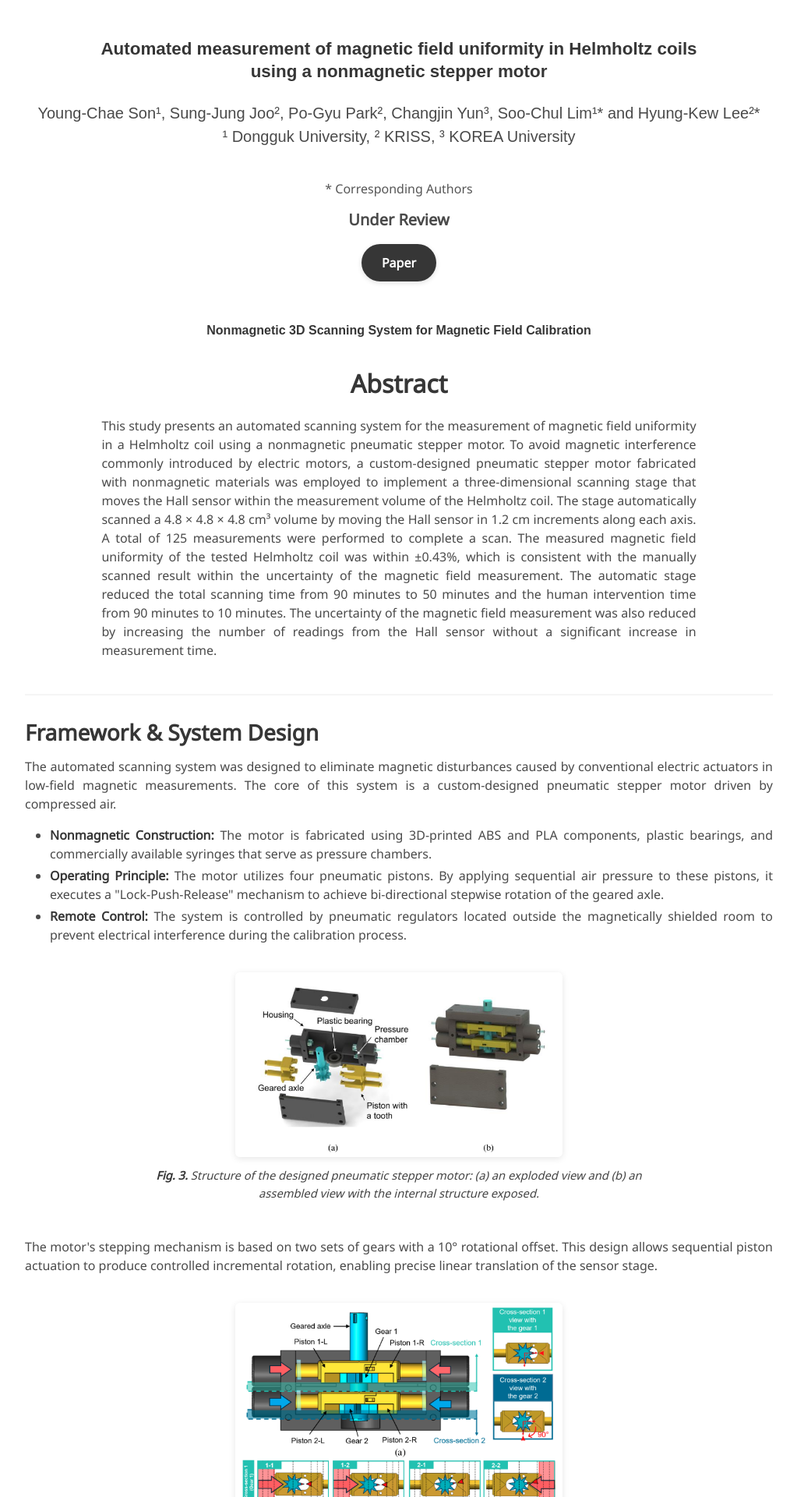
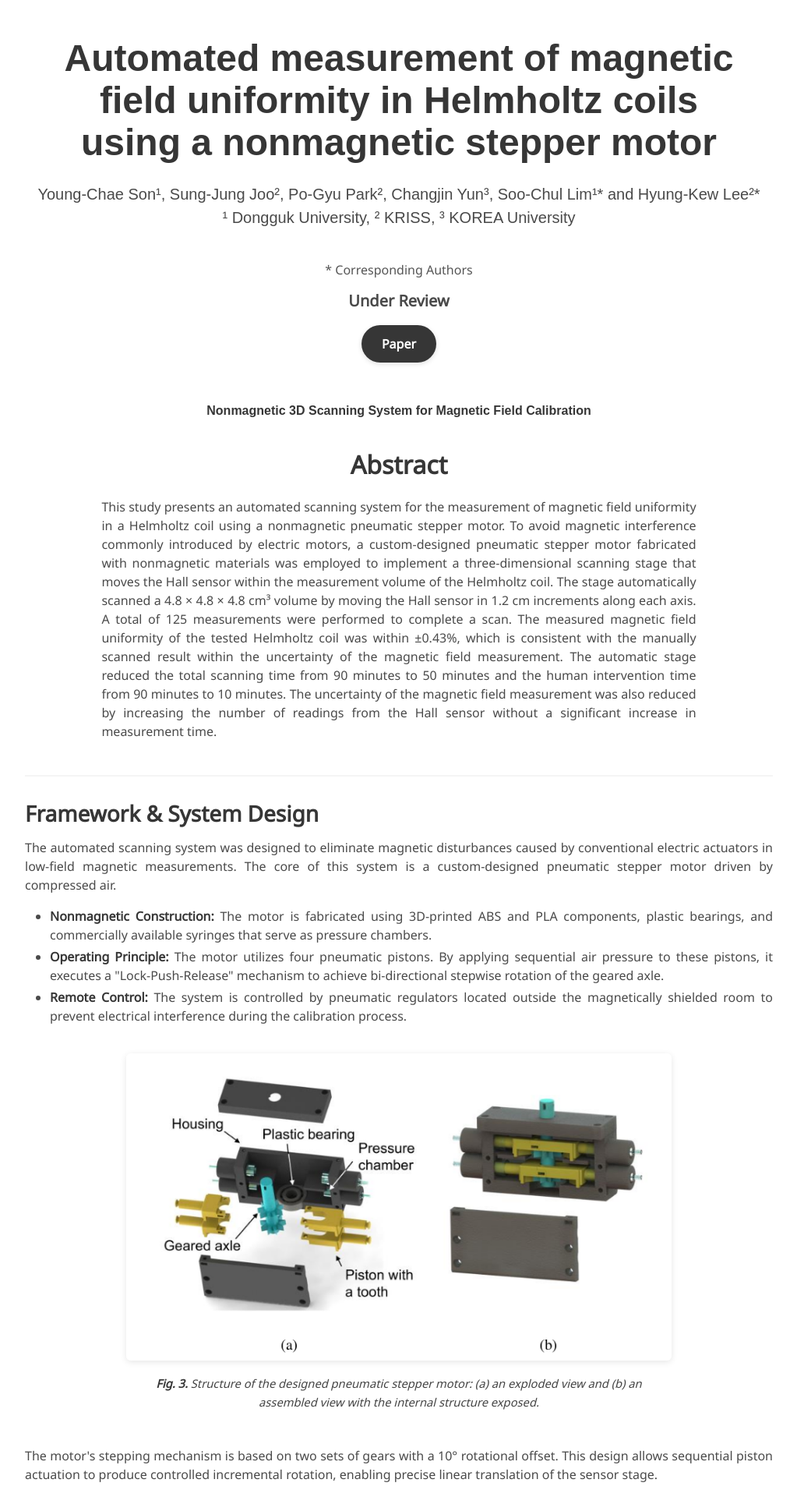
Before and after one commit to imyoungchae/nonmagnetic-stepper-motor, a Jekyll site: the page built from index.md, in a window 1280 px wide. Shown: the top 1920 px of the page at 78% size, without its empty margins (128-1151 px from the left). Built offline with Jekyll 4.4.1, drawn with Linux system fonts in a browser that asks for light colours; some web fonts are replaced; some of the changed text lies outside the part shown.

Commit message:
fix: restore Fig. 3 size, remove Result image, fix title font size
Agent-Logs-Url: https://github.com/imyoungchae/nonmagnetic-stepper-motor/sessions/dc2bd167-c494-402c-9956-25666ec0ee14

Co-authored-by: imyoungchae <87971802+imyoungchae@users.noreply.github.com>

```diff
--- a/index.md
+++ b/index.md
@@ -9,12 +9,7 @@ affiliations:
   - ¹ Dongguk University, ² KRISS, ³ KOREA University
 ---
 
-<style>
-h1.title {
-  font-size: 1.4rem !important;
-  line-height: 1.3;
-}
-</style>
+
 <div class="is-size-6 has-text-centered" style="margin-top: -5rem; margin-bottom: 0.5rem; color: #555;">
   * Corresponding Authors
 </div>
@@ -67,7 +62,7 @@ h1.title {
 <div class="columns is-centered" style="margin-top: 1.5rem; margin-bottom: 2rem;">
   <div class="column is-four-fifths">
     <figure>
-      <img src="static/image/fig3.png" alt="Fig. 3" style="width: 60%; margin: 0 auto; display: block; border-radius: 6px; box-shadow: 0 2px 8px rgba(0,0,0,0.1);">
+      <img src="static/image/fig3.png" alt="Fig. 3" style="width: 100%; border-radius: 6px; box-shadow: 0 2px 8px rgba(0,0,0,0.1);">
       <figcaption style="margin-top: 0.75rem; font-size: 0.92rem; color: #444; line-height: 1.6;">
         <strong>Fig. 3.</strong> Structure of the designed pneumatic stepper motor: (a) an exploded view and (b) an assembled view with the internal structure exposed.
       </figcaption>
@@ -150,17 +145,6 @@ h1.title {
   </div>
 </div>
 
-<div class="columns is-centered" style="margin-top: 1.5rem; margin-bottom: 2rem;">
-  <div class="column is-four-fifths">
-    <figure>
-      <img src="static/image/fig9.png" alt="Fig. 9" style="width: 60%; margin: 0 auto; display: block; border-radius: 6px; box-shadow: 0 2px 8px rgba(0,0,0,0.1);">
-      <figcaption style="margin-top: 0.75rem; font-size: 0.92rem; color: #444; line-height: 1.6;">
-        <strong>Fig. 9.</strong> (a) Three-dimensional plot of RDBs measured with the same Helmholtz coil used in Fig. 2 by automatic scanning of 125 points using the developed stepper motors for comparison. (b) Magnetic flux densities at the center (0, 0, 0) and at the position exhibiting the largest RDB measured during three cycles of manual (B<sub>M</sub>) and automatic scanning (B<sub>A</sub>).
-      </figcaption>
-    </figure>
-  </div>
-</div>
-
 <div class="box" style="background-color: #f5f5f5; border: 1px solid #e8e8e8; margin-bottom: 2rem;">
   <div class="columns is-centered">
     <div class="column">
```
